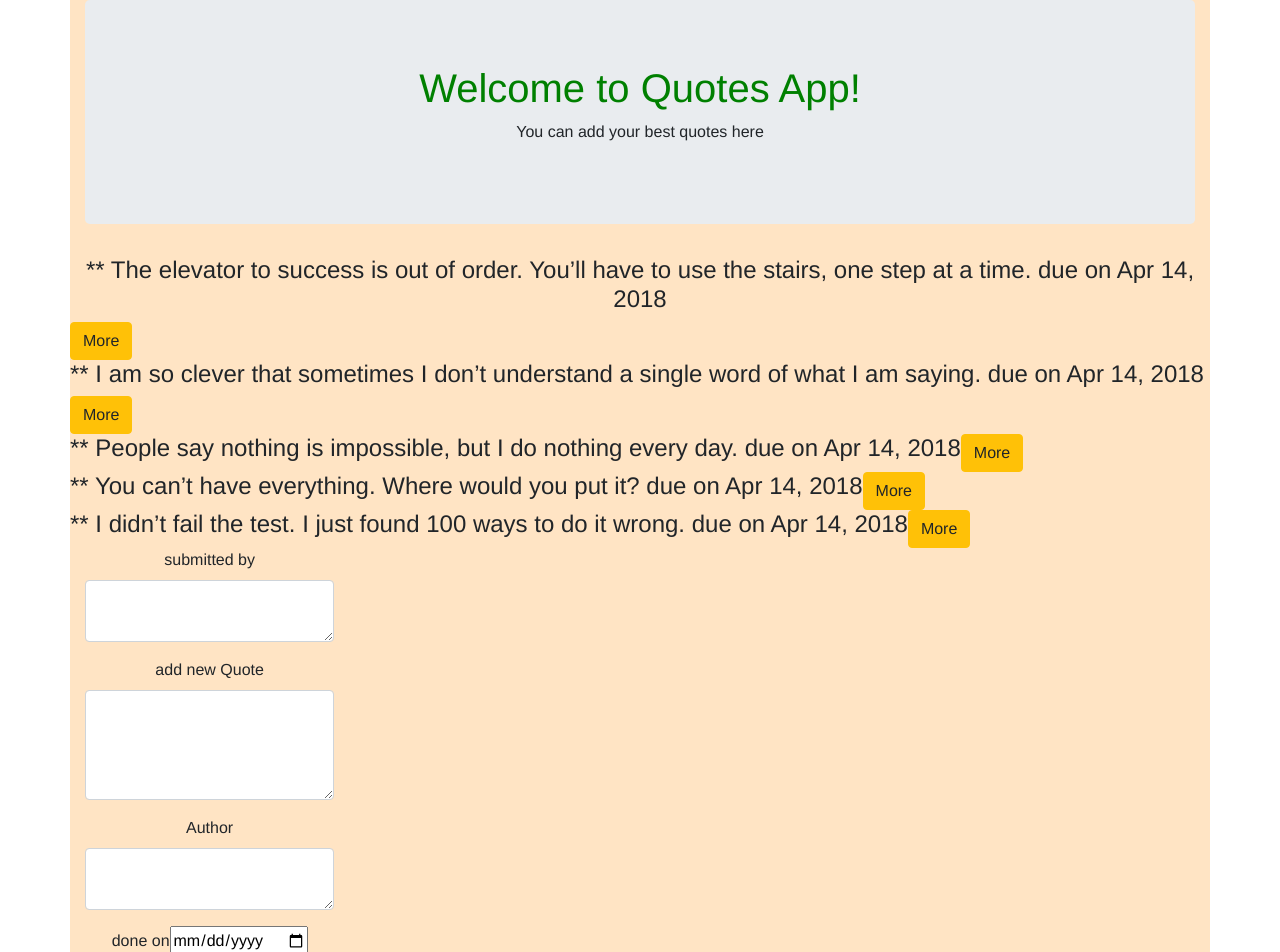
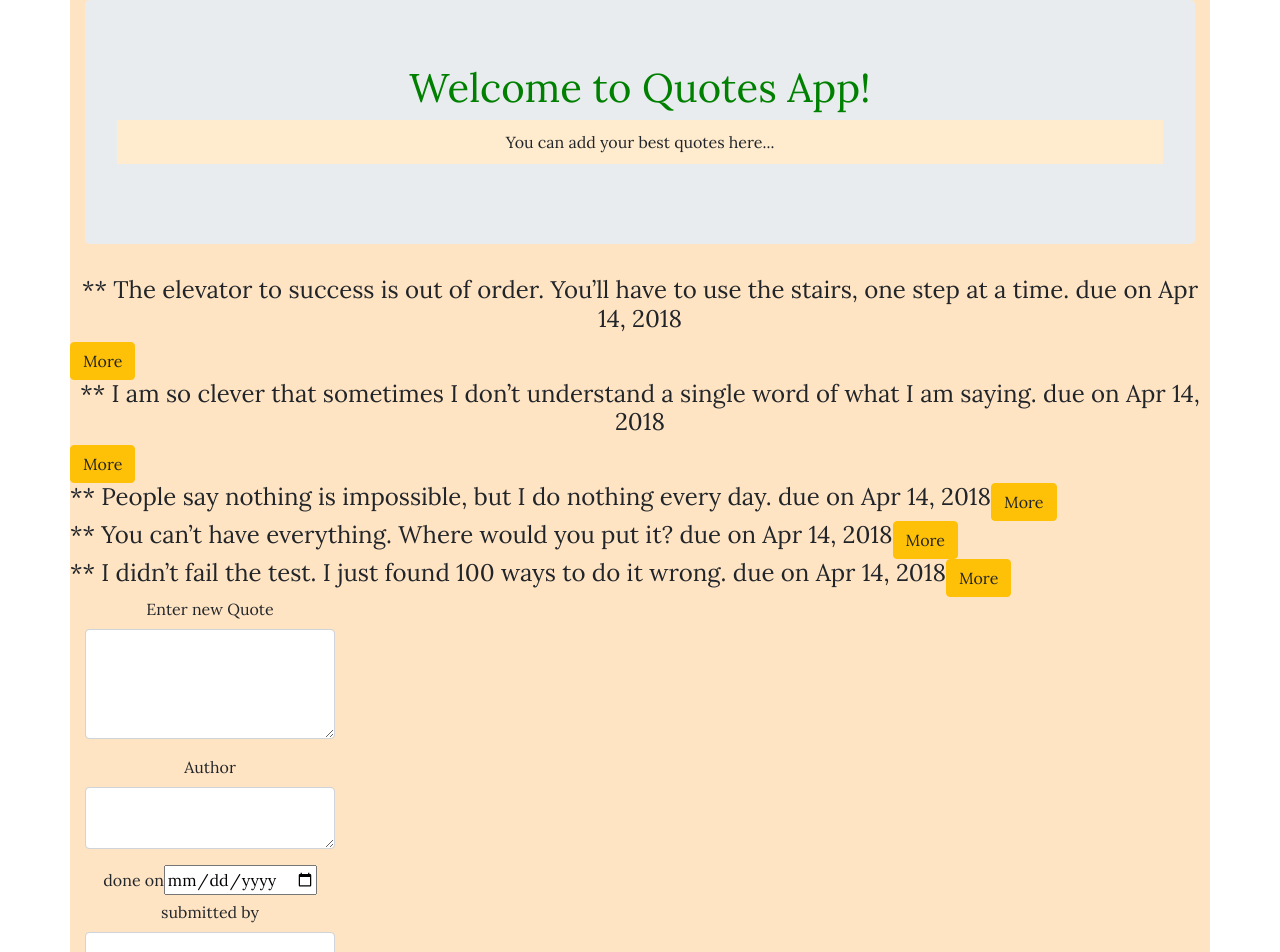
Before and after one commit to Queen-Uwitonze/Quotes, an Angular app: page / in a window 1280 px wide. Shown: the top 952 px of the page. Built offline with nearby package versions, Linux system fonts and the light colour scheme.

Commit message:
added a button of likes

```diff
--- a/src/app/quote-details/quote-details.component.html
+++ b/src/app/quote-details/quote-details.component.html
@@ -2,9 +2,7 @@
 <p class="author">Author is {{ quote.author }}</p>
 <p class="author">Submited by {{ quote.submittedBy }}</p>
 <p>{{ quote.upVote }}</p>
-<button class="btn btn-success " (click)="quote.upVote = quote.upVote + 1">
-  Likes
-</button>
+<button class="btn btn-success " (click)="upVote()">Likes</button>
 
 <p>{{ quote.downVote }}</p>
 <button class="btn btn-success " (click)="quote.downVote = quote.downVote + 1">
--- a/src/app/quote-details/quote-details.component.ts
+++ b/src/app/quote-details/quote-details.component.ts
@@ -10,6 +10,10 @@ export class QuoteDetailsComponent implements OnInit {
   @Input() quote: Quote;
   @Output() isComplete = new EventEmitter<boolean>();
 
+  upVote() {
+    this.quote.upVote++;
+  }
+
   quoteDelete(complete: boolean) {
     this.isComplete.emit(complete);
   }
--- a/src/app/quote-form/quote-form.component.html
+++ b/src/app/quote-form/quote-form.component.html
@@ -3,27 +3,9 @@
 <div class="container-fluid" style="text-align:center">
   <div class="row">
     <form (ngSubmit)="submitQuote()" #quoteForm="ngForm">
-      <!-- Name Form -->
-      <div class="form-group">
-        <label for="name">submitted by</label>
-        <textarea
-          type="text"
-          class="form-control"
-          id="name"
-          [(ngModel)]="newQuote.submittedBy"
-          name="name"
-          #name="ngModel"
-          required
-        ></textarea>
-
-        <div [hidden]="name.valid || name.pristine" class="alert alert-danger">
-          <p>submitted by</p>
-        </div>
-      </div>
-
       <!-- new Quote Input -->
       <div class="form-group">
-        <label for="description">add new Quote</label>
+        <label for="description">Enter new Quote</label>
         <textarea
           class="form-control"
           id="description"
@@ -40,7 +22,7 @@
           <p>Description is Required</p>
         </div>
       </div>
-
+      <!-- Name Form -->
       <div class="form-group">
         <label for="name">Author</label>
         <textarea
@@ -76,6 +58,26 @@
         >
           <p>Complete Date is Required</p>
         </div>
+
+        <div class="form-group">
+          <label for="name">submitted by</label>
+          <textarea
+            type="text"
+            class="form-control"
+            id="name"
+            [(ngModel)]="newQuote.submittedBy"
+            name="name"
+            #name="ngModel"
+            required
+          ></textarea>
+
+          <div
+            [hidden]="name.valid || name.pristine"
+            class="alert alert-danger"
+          >
+            <p>submitted by</p>
+          </div>
+        </div>
       </div>
       <button type="Submit" class="btn btn-info btn-lg">Add Quote</button>
       <button
--- a/src/app/quote/quote.component.css
+++ b/src/app/quote/quote.component.css
@@ -1,6 +1,6 @@
 .container {
   background-color: bisque;
-  font-family: "Franklin Gothic Medium", "Arial Narrow", Arial, sans-serif;
+  font-family: "Lora", serif;
 }
 h1 {
   color: green;
@@ -8,3 +8,7 @@ h1 {
 p {
   font-size: 500;
 }
+#para {
+  background-color: blanchedalmond;
+  padding: 10px;
+}
--- a/src/app/quote/quote.component.html
+++ b/src/app/quote/quote.component.html
@@ -4,7 +4,7 @@
   <div class="container">
     <div class="jumbotron">
       <h1>Welcome to {{ title }} App!</h1>
-      <p>You can add your best quotes here</p>
+      <p id="para">You can add your best quotes here...</p>
     </div>
     <div class="row" *ngFor="let quote of quotes; let i = index">
       <h4 id="{{ i }}">
--- a/src/index.html
+++ b/src/index.html
@@ -1,6 +1,10 @@
 <!DOCTYPE html>
 <html lang="en" style="text-align:center">
   <head>
+    <link
+      href="https://fonts.googleapis.com/css?family=Lora"
+      rel="stylesheet"
+    />
     <meta charset="utf-8" />
     <title>Quotes</title>
     <base href="/" />
```
